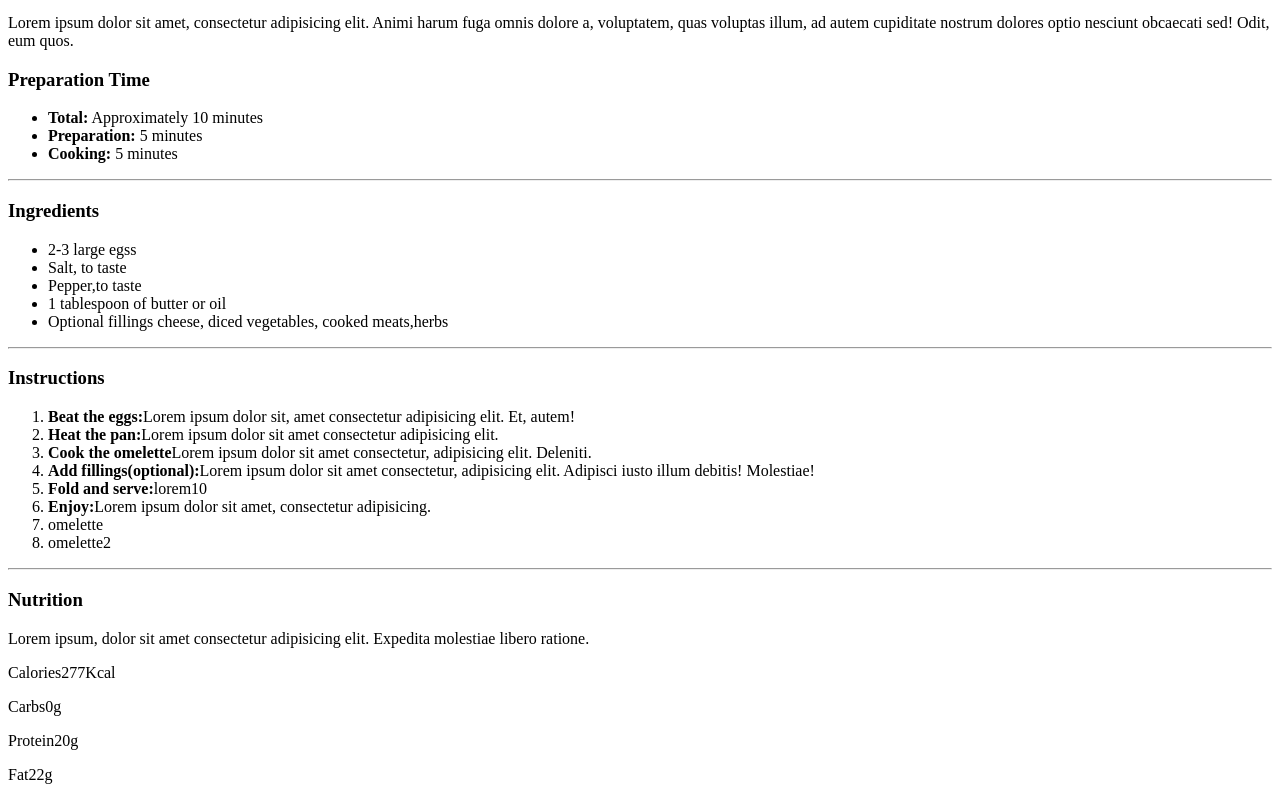
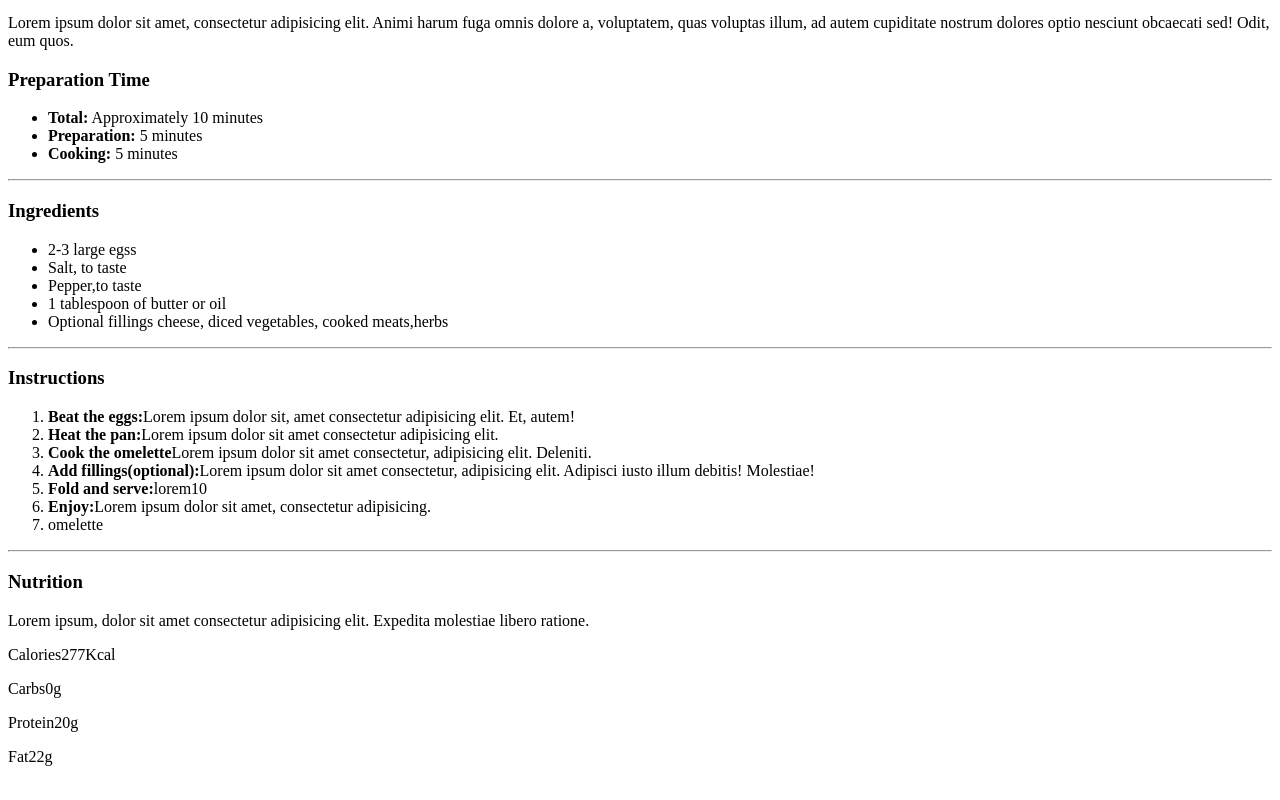
Before and after one commit to fernandokelly/proyecto-web, a plain HTML site: page index.html in a window 1280 px wide. Shown: the part 740-1540 px from the top of the page. Drawn offline with Linux system fonts and the light colour scheme.

```diff
--- a/index.html
+++ b/index.html
@@ -45,7 +45,7 @@
             <li><strong>Fold and serve:</strong>lorem10</li>
             <li><strong>Enjoy:</strong>Lorem ipsum dolor sit amet, consectetur adipisicing.</li>
             <li>omelette</li>
-            <li>omelette2</li>
+
         </ol>
         <hr>
         <h3>Nutrition</h3>
```
